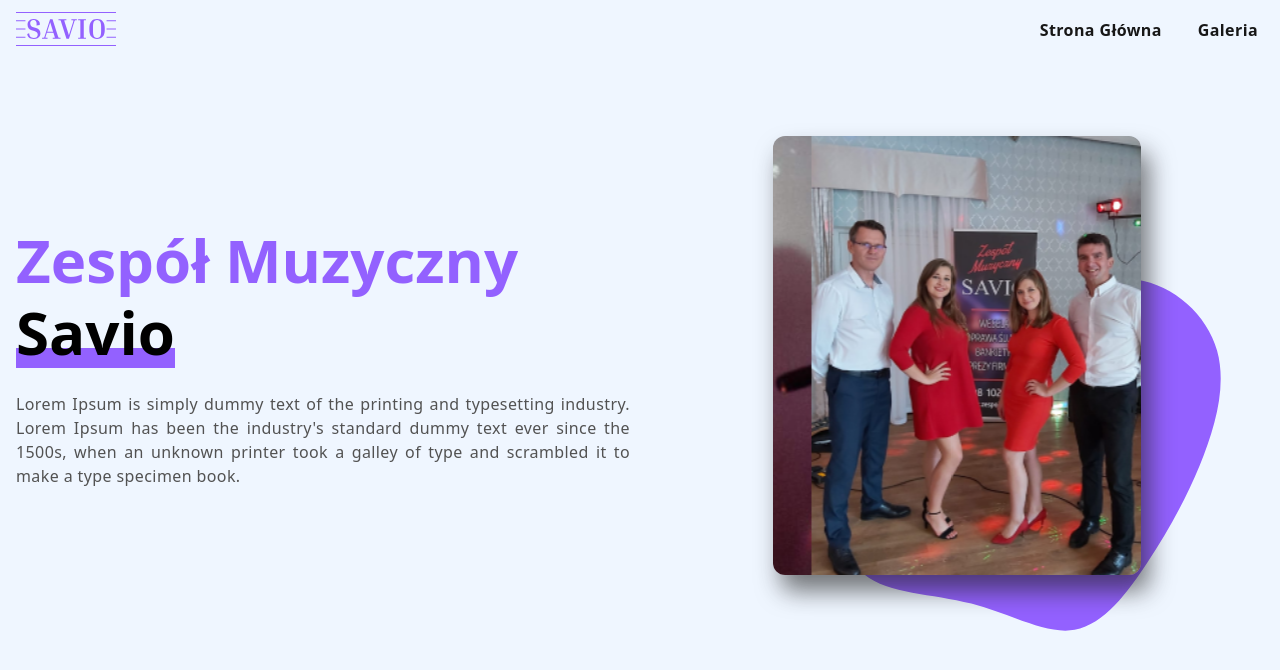
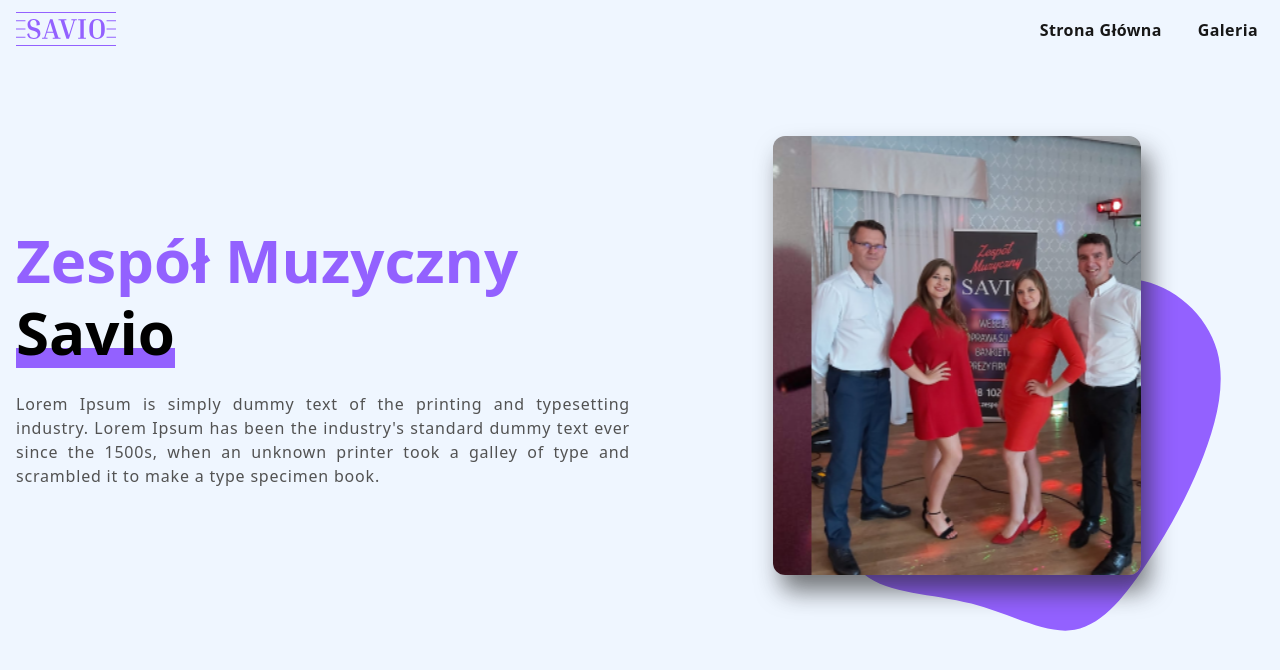
Before and after one commit to F3azy/Savio, a React (Vite) app: page / in a window 1280 px wide. Shown: the top 670 px of the page. Built offline with nearby package versions, Linux system fonts and the light colour scheme.

Commit message:
changed some text styles for the lorem ipsum

```diff
--- a/src/components/Hero.jsx
+++ b/src/components/Hero.jsx
@@ -36,8 +36,9 @@ const Hero = () => {
           className="
         text-neutral-600
         leading-[1.5]
-        tracking-wide
+        tracking-wider
         text-justify
+        font-medium
         "
         >
           Lorem Ipsum is simply dummy text of the printing and typesetting
```
